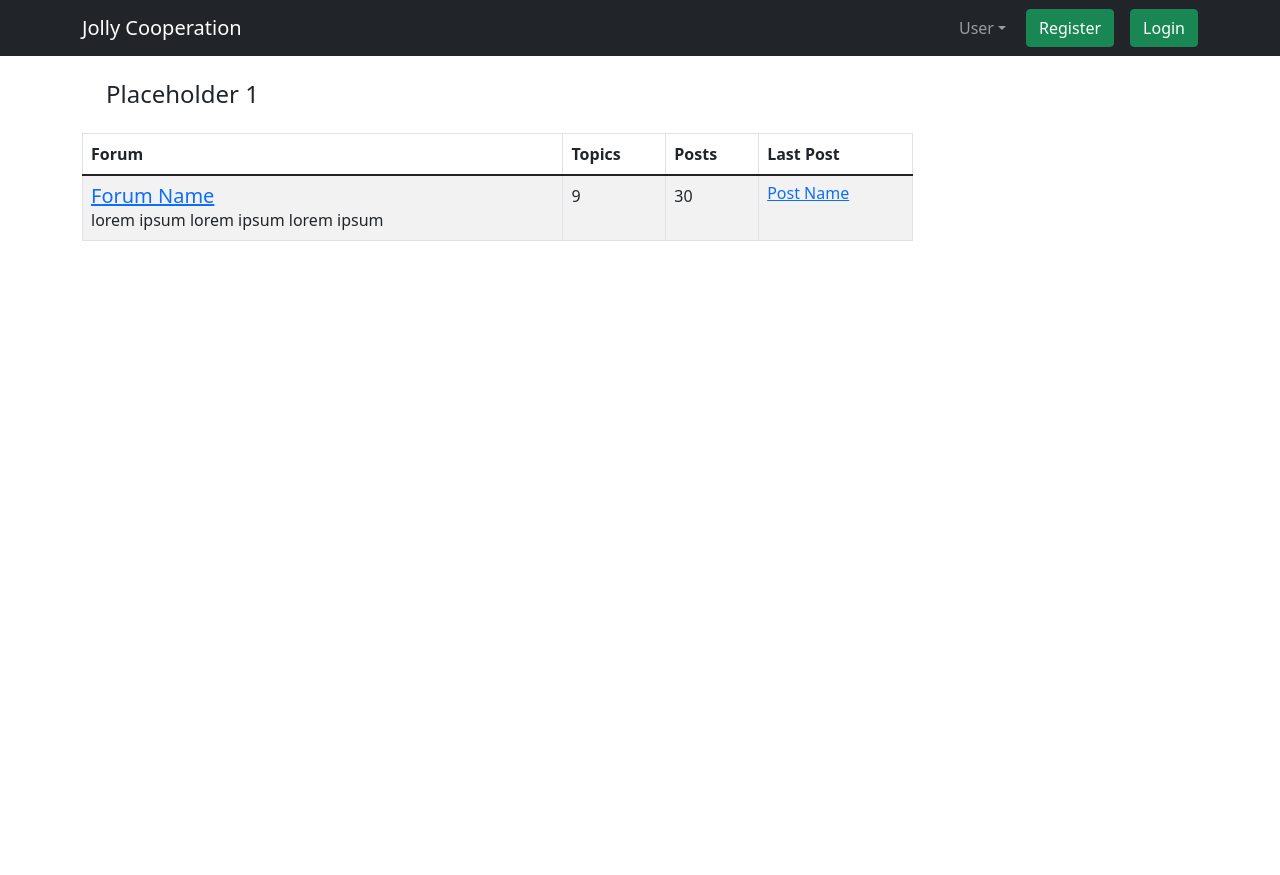
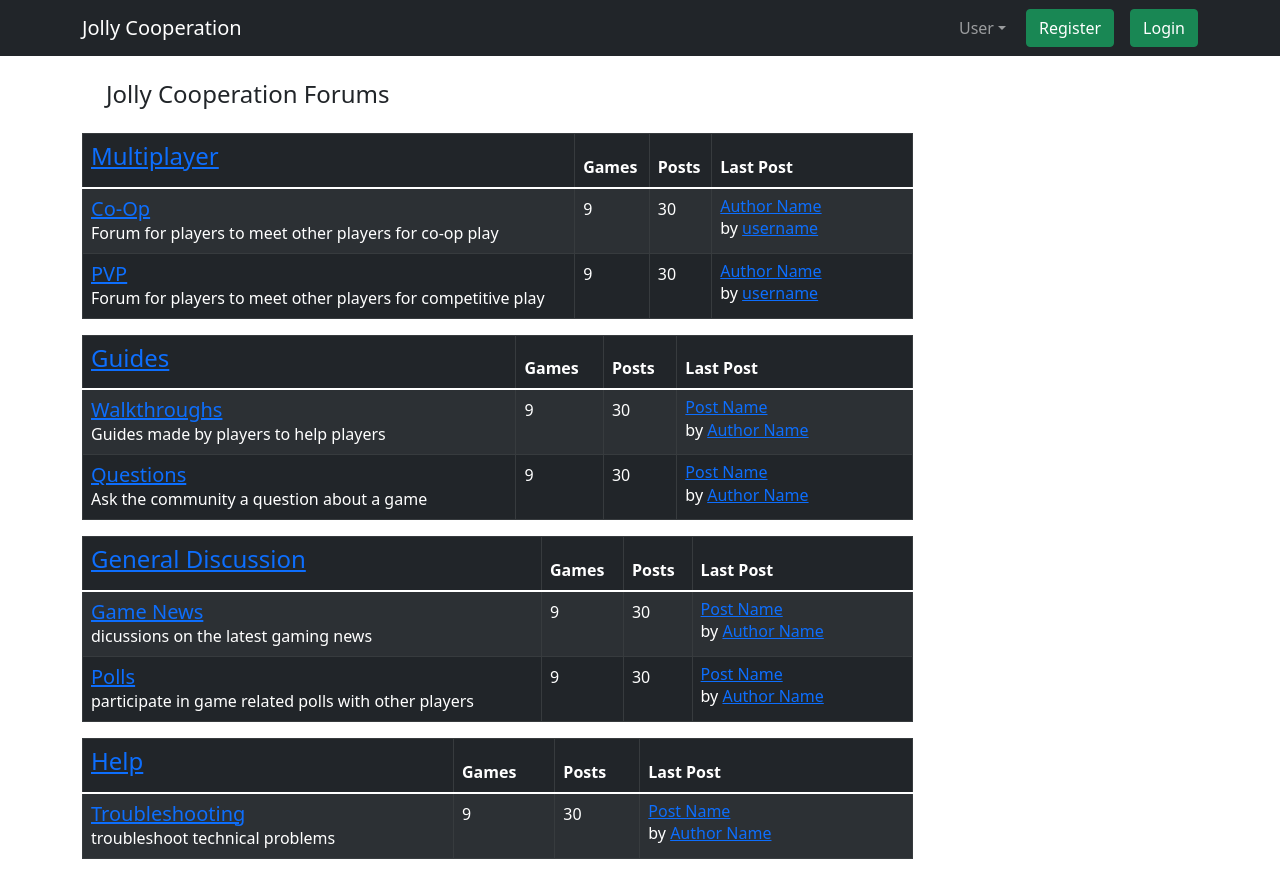
Before and after one commit to Ultra-Zactimus/Jolly_Cooperation, a React (Create React App) app: page /message-board in a window 1280 px wide. Before the commit the page ends 800 px from the top, so only its background shows below. Built offline with nearby package versions, Linux system fonts and the light colour scheme.

Commit message:
add sections to forum page --subject to change

```diff
--- a/src/App.css
+++ b/src/App.css
@@ -1,3 +1,9 @@
 body {
   background-color: rgb(72, 86, 87);
 }
+.forum-col {
+  min-width: 256px;
+}
+.last-post-col {
+  min-width: 192px;
+}
--- a/src/components/MessageBoard.js
+++ b/src/components/MessageBoard.js
@@ -7,12 +7,14 @@ const MessageBoard = () => {
     <Container>
       <Row>
         <div className="col-12 col-xl-9">
-          <h3 className="h4 mb-0 p-4 rounded-top ">Placeholder 1</h3>
-          <table className="table table-striped table-bordered table-responsive">
+          <h3 className="h4 mb-0 p-4 rounded-top ">Jolly Cooperation Forums</h3>
+          <table className="table table-striped table-bordered table-responsive table-dark">
             <thead>
               <tr>
-                <th scope="col" className="forum-col">Forum</th>
-                <th scope="col">Topics</th>
+                <th scope="col" className="forum-col">
+                  <h4><a href="#">Multiplayer</a></h4>
+                </th>
+                <th scope="col">Games</th>
                 <th scope="col">Posts</th>
                 <th scope="col" className="last-post-col">Last Post</th>
               </tr>
@@ -20,8 +22,8 @@ const MessageBoard = () => {
             <tbody>
               <tr>
                 <td>
-                  <h3 className="mb-0 h5"><a href="#">Forum Name</a></h3>
-                  <p className="mb-0">lorem ipsum lorem ipsum lorem ipsum</p>
+                  <h5 className="mb-0 h5"><a href="#">Co-Op</a></h5>
+                  <p className="mb-0">Forum for players to meet other players for co-op play</p>
                 </td>
                 <td>
                   <div>9</div>
@@ -30,7 +32,146 @@ const MessageBoard = () => {
                   30
                 </td>
                 <td>
-                  <h4 className="h6 mb-0"><a href="#">Post Name</a></h4>
+                  <h5 className="h6 mb-0"><a href="#">Author Name</a></h5>
+                  <div>by <a href="#">username</a></div>
+                </td>
+              </tr>
+              <tr>
+                <td>
+                  <h5 className="mb-0 h5"><a href="#">PVP</a></h5>
+                  <p className="mb-0">Forum for players to meet other players for competitive play</p>
+                </td>
+                <td>
+                  <div>9</div>
+                </td>
+                <td>
+                  30
+                </td>
+                <td>
+                  <h5 className="h6 mb-0"><a href="#">Author Name</a></h5>
+                  <div>by <a href="#">username</a></div>
+                </td>
+              </tr>
+            </tbody>
+          </table>
+          <table className="table table-striped table-bordered table-responsive table-dark">
+            <thead>
+              <tr>
+                <th scope="col" className="forum-col">
+                  <h4><a href="#">Guides</a></h4>
+                </th>
+                <th scope="col">Games</th>
+                <th scope="col">Posts</th>
+                <th scope="col" className="last-post-col">Last Post</th>
+              </tr>
+            </thead>
+            <tbody>
+              <tr>
+                <td>
+                  <h5 className="mb-0 h5"><a href="#">Walkthroughs</a></h5>
+                  <p className="mb-0">Guides made by players to help players</p>
+                </td>
+                <td>
+                  <div>9</div>
+                </td>
+                <td>
+                  30
+                </td>
+                <td>
+                  <h5 className="h6 mb-0"><a href="#">Post Name</a></h5>
+                  <div>by <a href="#">Author Name</a></div>
+                </td>
+              </tr>
+              <tr>
+                <td>
+                  <h5 className="mb-0 h5"><a href="#">Questions</a></h5>
+                  <p className="mb-0">Ask the community a question about a game</p>
+                </td>
+                <td>
+                  <div>9</div>
+                </td>
+                <td>
+                  30
+                </td>
+                <td>
+                  <h5 className="h6 mb-0"><a href="#">Post Name</a></h5>
+                  <div>by <a href="#">Author Name</a></div>
+                </td>
+              </tr>
+            </tbody>
+          </table>
+          <table className="table table-striped table-bordered table-responsive table-dark">
+            <thead>
+              <tr>
+                <th scope="col" className="forum-col">
+                  <h4><a href="#">General Discussion</a></h4>
+                </th>
+                <th scope="col">Games</th>
+                <th scope="col">Posts</th>
+                <th scope="col" className="last-post-col">Last Post</th>
+              </tr>
+            </thead>
+            <tbody>
+              <tr>
+                <td>
+                  <h5 className="mb-0 h5"><a href="#">Game News</a></h5>
+                  <p className="mb-0">dicussions on the latest gaming news</p>
+                </td>
+                <td>
+                  <div>9</div>
+                </td>
+                <td>
+                  30
+                </td>
+                <td>
+                  <h5 className="h6 mb-0"><a href="#">Post Name</a></h5>
+                  <div>by <a href="#">Author Name</a></div>
+                </td>
+              </tr>
+              <tr>
+                <td>
+                  <h5 className="mb-0 h5"><a href="#">Polls</a></h5>
+                  <p className="mb-0">participate in game related polls with other players</p>
+                </td>
+                <td>
+                  <div>9</div>
+                </td>
+                <td>
+                  30
+                </td>
+                <td>
+                  <h5 className="h6 mb-0"><a href="#">Post Name</a></h5>
+                  <div>by <a href="#">Author Name</a></div>
+                </td>
+              </tr>
+            </tbody>
+          </table>
+          <table className="table table-striped table-bordered table-responsive table-dark">
+            <thead>
+              <tr>
+                <th scope="col" className="forum-col">
+                  <h4><a href="#">Help</a></h4>
+                </th>
+                <th scope="col">Games</th>
+                <th scope="col">Posts</th>
+                <th scope="col" className="last-post-col">Last Post</th>
+              </tr>
+            </thead>
+            <tbody>
+              <tr>
+                <td>
+                  <h5 className="mb-0 h5"><a href="#">Troubleshooting</a></h5>
+                  <p className="mb-0">troubleshoot technical problems</p>
+                </td>
+                <td>
+                  <div>9</div>
+                </td>
+                <td>
+                  30
+                </td>
+                <td>
+                  <h5 className="h6 mb-0"><a href="#">Post Name</a></h5>
+                  <div>by <a href="#">Author Name</a></div>
                 </td>
               </tr>
             </tbody>
```
